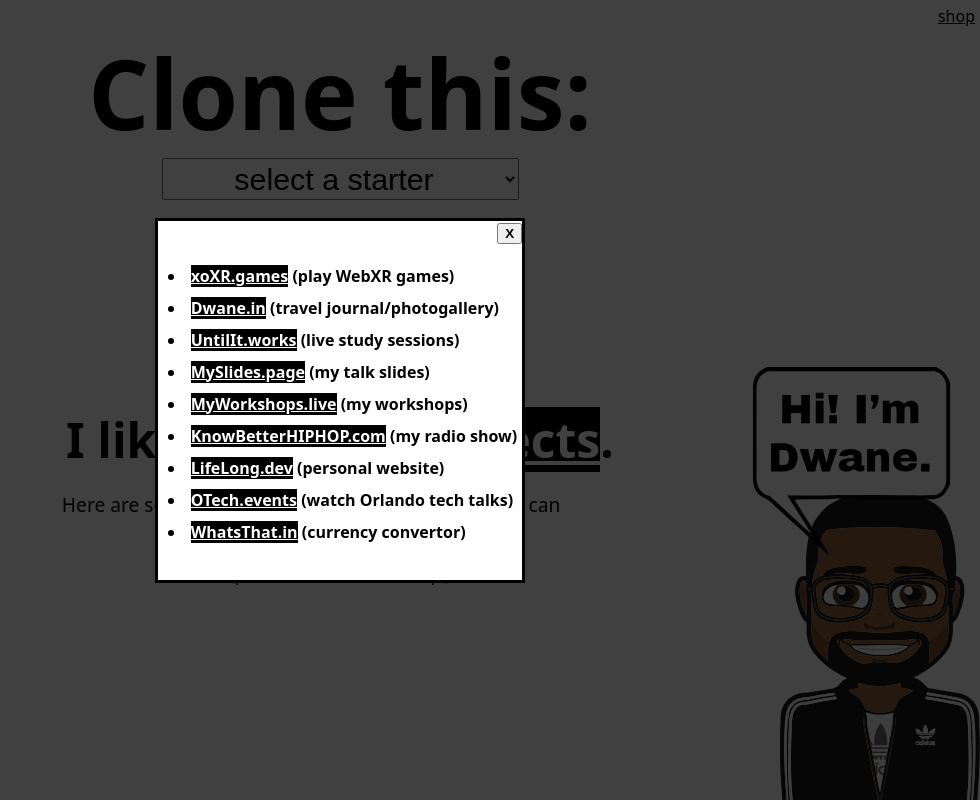
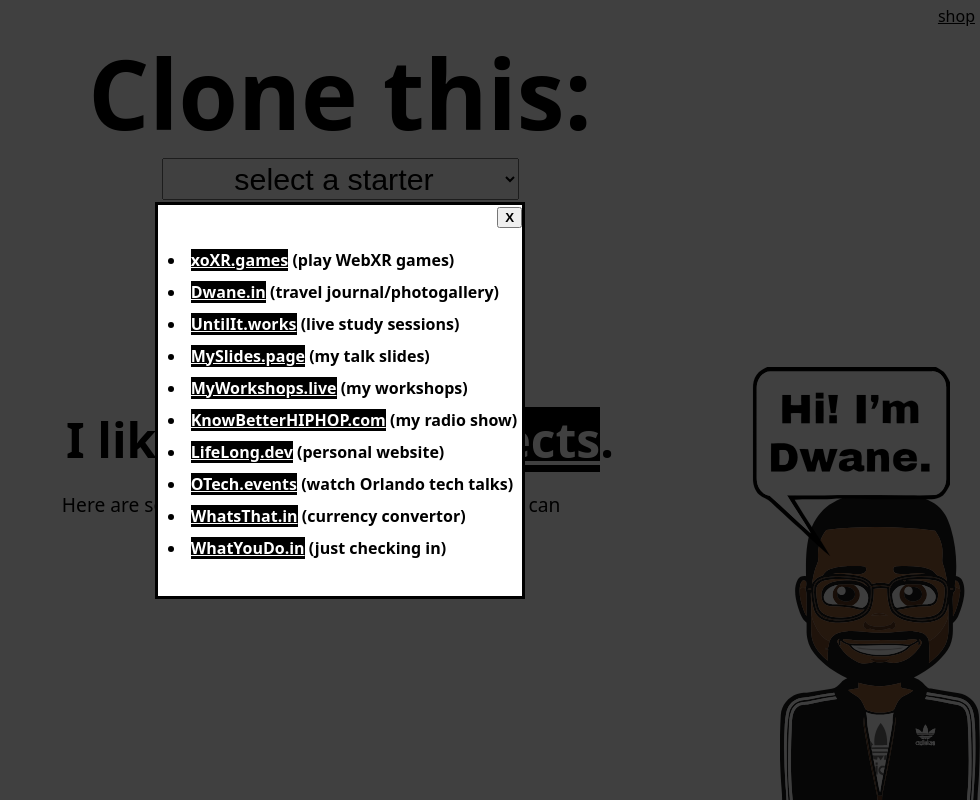
Before and after one commit to conshus/clonethis-site, an Astro site: page / in a window 1280 px wide. Both pictures are taken after a click on the link "projects". Shown: the whole page, without its empty margins (300-1280 px from the left). Built offline with nearby package versions, Linux system fonts and the light colour scheme; Astro itself is replaced by a stand-in of ours.

Commit message:
adds another project

```diff
--- a/src/pages/index.astro
+++ b/src/pages/index.astro
@@ -24,6 +24,7 @@
 			<li><mark><a href="https://LifeLong.dev" target="_blank">LifeLong.dev</a></mark> (personal website)</li>
 			<li><mark><a href="https://OTech.events" target="_blank">OTech.events</a></mark> (watch Orlando tech talks)</li>
 			<li><mark><a href="https://WhatsThat.in" target="_blank">WhatsThat.in</a></mark> (currency convertor)</li>
+			<li><mark><a href="https://WhatYouDo.in" target="_blank">WhatYouDo.in</a></mark> (just checking in)</li>
 		</ul>
 </dialog>
 
```
